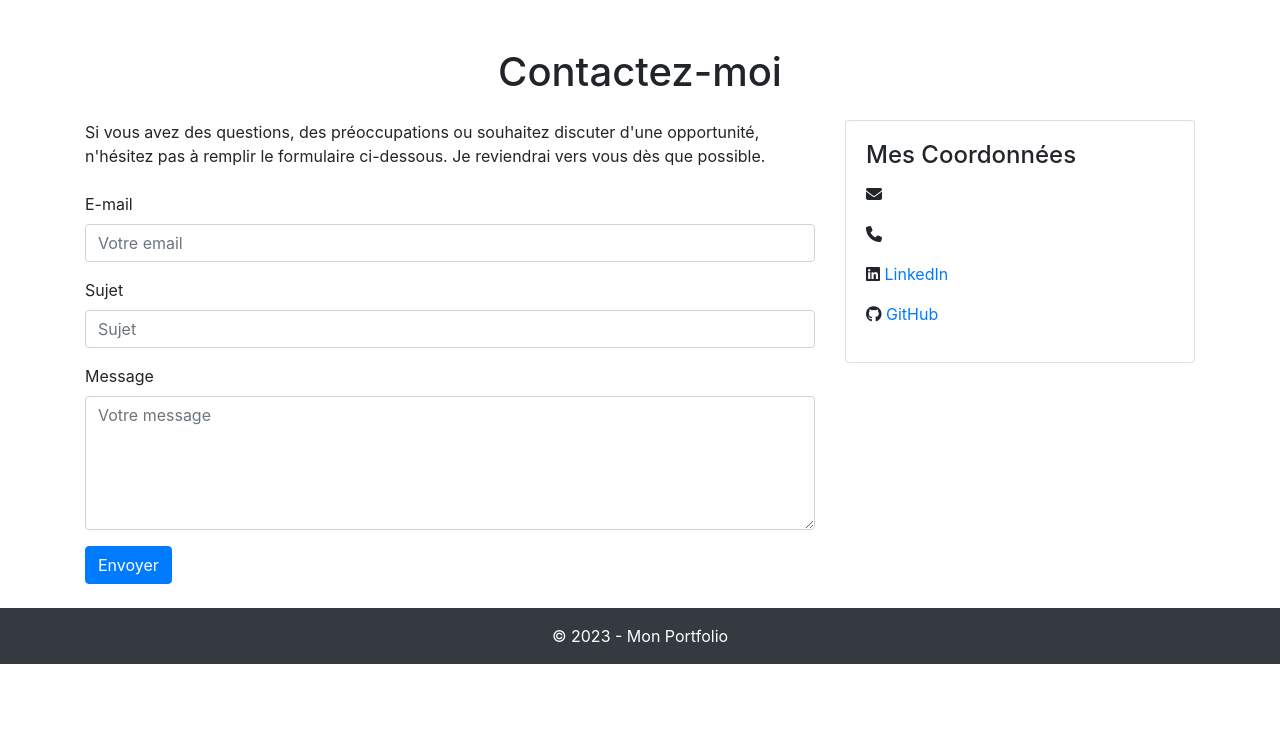
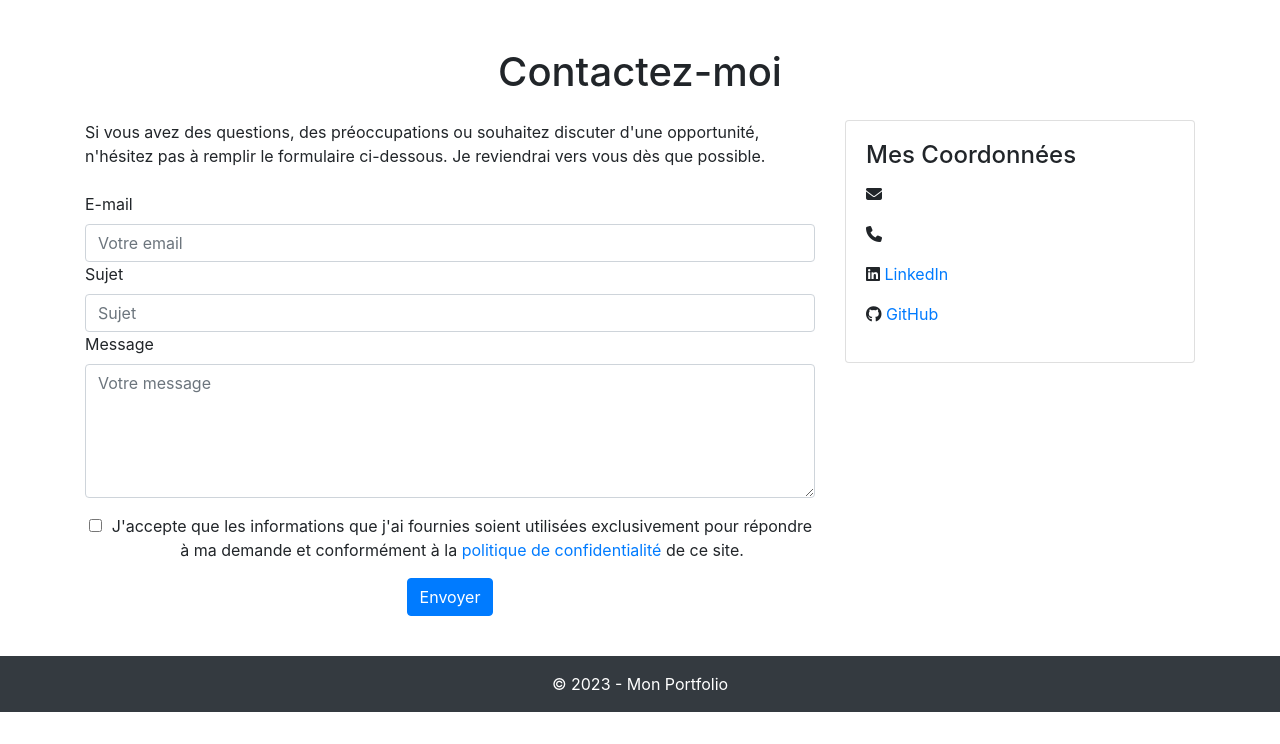
Before and after one commit to Stargate136/EPHAD, a Django app: page /contact/ in a window 1280 px wide. Shown: the part 56-800 px from the top of the page. Run offline with Django 4.2, Linux system fonts and the light colour scheme; data comes from the database, SQL or seed files in the repository; some libraries are stand-ins or nearby versions.

Commit message:
Adding consent field to the ContactMessage model of 'contact' app

```diff
--- a/src/contact/forms.py
+++ b/src/contact/forms.py
@@ -10,7 +10,7 @@ class ContactForm(forms.ModelForm):
 
     class Meta:
         model = ContactMessage
-        fields = ['email', 'subject', 'message']
+        fields = ['email', 'subject', 'message', 'consent_given']
 
     # Personnalisation éventuelle des widgets (par exemple, pour ajouter des placeholders)
     email = forms.EmailField(widget=forms.EmailInput(attrs={'class': 'form-control',
@@ -21,4 +21,7 @@ class ContactForm(forms.ModelForm):
                               label="Sujet")
     message = forms.CharField(widget=forms.Textarea(attrs={'class': 'form-control',
                                                            'placeholder': 'Votre message',
-                                                           'rows': '5'}),)
+                                                           'rows': '5'}))
+    # TODO : reprendre cette case a cocher
+    consent_given = forms.BooleanField(required=True,
+                                       label="")
--- a/src/contact/models.py
+++ b/src/contact/models.py
@@ -6,6 +6,8 @@ class ContactMessage(models.Model):
     email = models.EmailField(verbose_name="E-mail")
     subject = models.CharField(max_length=100, verbose_name="Sujet")
     message = models.TextField(verbose_name="Message")
+
+    consent_given = models.BooleanField(default=False)
 
     is_processed = models.BooleanField(default=False)
     processed_at = models.DateTimeField(null=True, blank=True)
--- a/src/contact/templates/contact/form.html
+++ b/src/contact/templates/contact/form.html
@@ -1,4 +1,6 @@
 {% extends "core/base.html" %}
+
+{% block title %}Contact{% endblock %}
 
 {% block content %}
 <div class="container mt-5">
@@ -6,13 +8,27 @@
     <div class="row justify-content-center">
         <div class="col-md-8">
             <p class="mb-4">
-                Si vous avez des questions, des préoccupations ou souhaitez discuter d'une opportunité, n'hésitez pas à remplir le formulaire ci-dessous. Je reviendrai vers vous dès que possible.
+                Si vous avez des questions, des préoccupations ou souhaitez discuter d'une opportunité,
+                n'hésitez pas à remplir le formulaire ci-dessous. Je reviendrai vers vous dès que possible.
             </p>
 
             <form method="post">
                 {% csrf_token %}
-                {{ form.as_p }}
-                <input type="submit" class="btn btn-primary" value="Envoyer"/>
+                {{ form.email.label_tag }} {{ form.email }}
+                {{ form.subject.label_tag }} {{ form.subject }}
+                {{ form.message.label_tag }} {{ form.message }}
+                <div class="mt-3 ml-4 text-center">
+                    <input class="form-check-input" type="checkbox" name="{{ form.consent_given.name }}" id="{{ form.consent_given.id_for_label }}" required>
+                    <label class="form-check-label" for="{{ form.consent_given.id_for_label }}">
+                        J'accepte que les informations que j'ai fournies soient utilisées exclusivement
+                        pour répondre à ma demande et conformément à la
+                        <a href="{% url 'core:under_construction' %}" target="_blank">politique de confidentialité</a>
+                        de ce site.
+                    </label>
+                </div>
+                <div class="d-flex justify-content-center my-3">
+                    <input type="submit" class="btn btn-primary" value="Envoyer"/>
+                </div>
             </form>
         </div>
 
@@ -20,10 +36,22 @@
             <div class="card">
                 <div class="card-body">
                     <h4 class="card-title">Mes Coordonnées</h4>
-                    <p><i class="fas fa-envelope"></i> <a href="mailto:{{ personal_info.email }}">{{ personal_info.email }}</a></p>
-                    <p><i class="fas fa-phone"></i><a href="tel:{{ personal_info.phone }}">{{ personal_info.phone }}</a></p>
-                    <p><i class="fab fa-linkedin"></i> <a href="{{ personal_info.linkedin }}" target="_blank">LinkedIn</a></p>
-                    <p><i class="fab fa-github"></i> <a href="{{ personal_info.github }}" target="_blank">GitHub</a></p>
+                    <p>
+                        <i class="fas fa-envelope"></i>
+                        <a href="mailto:{{ personal_info.email }}">{{ personal_info.email }}</a>
+                    </p>
+                    <p>
+                        <i class="fas fa-phone"></i>
+                        <a href="tel:{{ personal_info.phone }}">{{ personal_info.phone }}</a>
+                    </p>
+                    <p>
+                        <i class="fab fa-linkedin"></i>
+                        <a href="{{ personal_info.linkedin }}" target="_blank">LinkedIn</a>
+                    </p>
+                    <p>
+                        <i class="fab fa-github"></i>
+                        <a href="{{ personal_info.github }}" target="_blank">GitHub</a>
+                    </p>
                 </div>
             </div>
         </div>
```
Also changed, not shown: src/contact/migrations/0003_contactmessage_consent_given.py (added).
